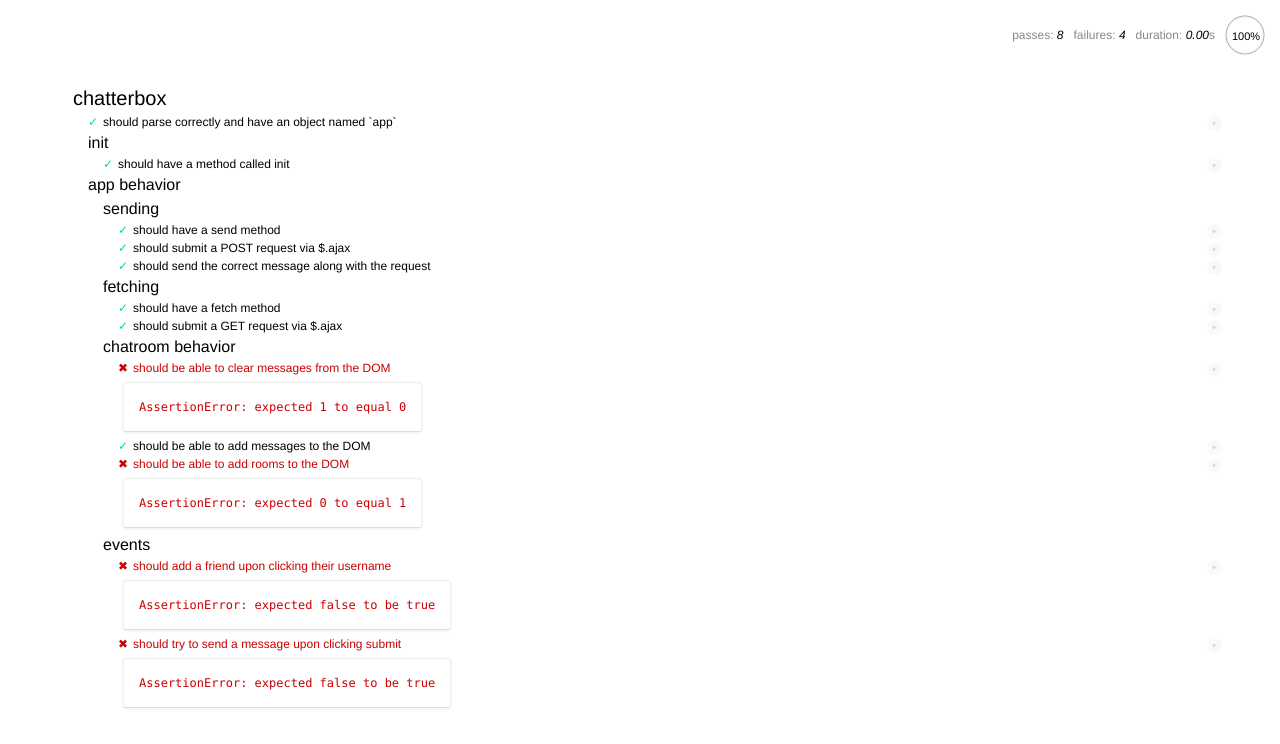
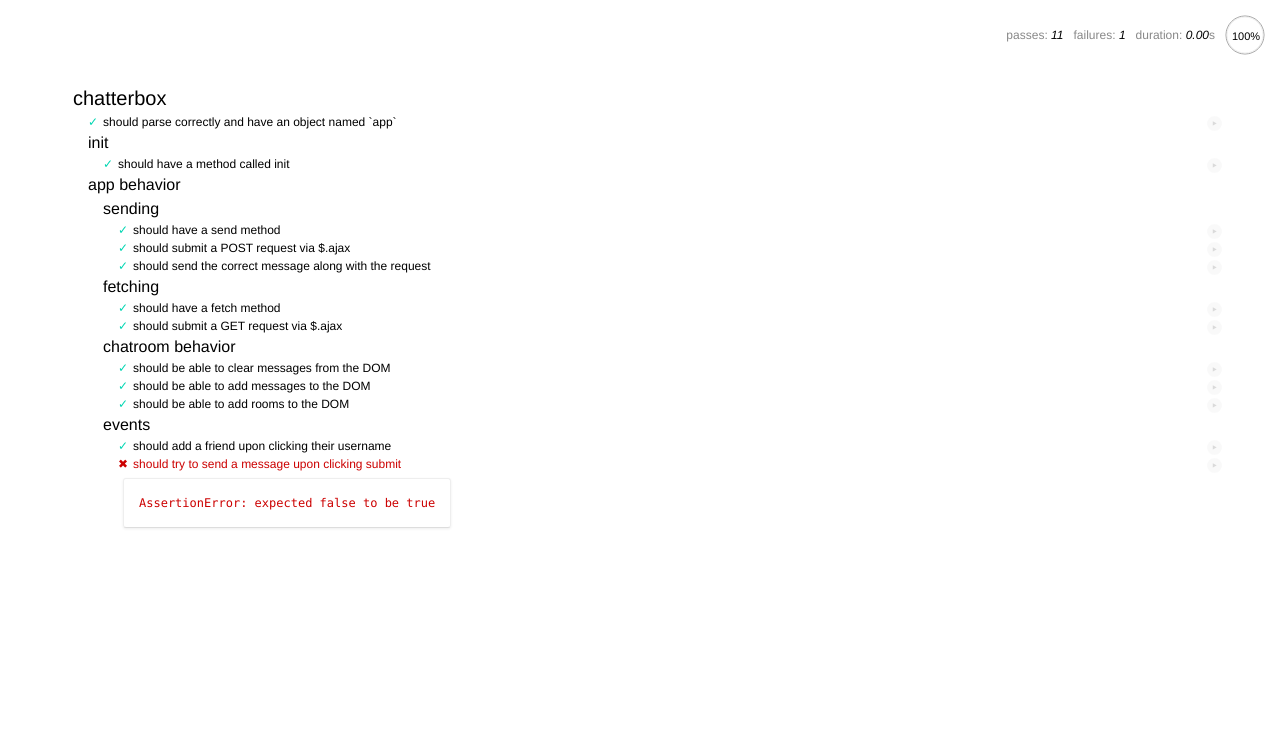
Before and after one commit to mrabuse/chatterbox-client, a website: page SpecRunner.html in a window 1280 px wide. Drawn offline with Linux system fonts and the light colour scheme.

Commit message:
Complete having handleUsernameClick being called when user is clicked

```diff
--- a/client/scripts/app.js
+++ b/client/scripts/app.js
@@ -1,12 +1,17 @@
 //  DESCRIBE 'chatterbox' //
-
 const app = {
 
 };
 
+$(document).ready(function () {
+
+
   // DESCRIBE 'init'  //
 
-app.init = function () {};
+  app.init = function () {
+    $('#chats').on('click', '.username', app.handleUsernameClick);
+  };
+
 
   //  DESCRIBE 'app behavior' //
 
@@ -27,7 +32,7 @@ app.send = function(message) {
   };
 
   //  DESCRIBE 'fetching'  //
-app.fetch = function(string) {
+  app.fetch = function() {
     $.ajax({
       server: 'http://parse.atx.hackreactor.com/chatterbox/classes/messages',
       type: 'GET',
@@ -43,15 +48,18 @@ app.fetch = function(string) {
   //  TODO: DESCRIBE 'chatroom behavior'  //
 
   app.clearMessages = function() {
-  // TODO: should be able to clear messages from the DOM
+    // TODO: should be able to clear messages from the DOM --delete
+    $('#chats').empty();
   };
 
   app.renderMessage = function(message) {
     // TODO: should be able to add messages to the DOM
+    $('#chats').append('<span class=username' + ' data=' + message.roomname + '>' + message.text + '</span>');
   };
 
   app.renderRoom = function(room) {
     // TODO: should be able to add rooms to the DOM
+    $('#roomSelect').append('<div>' + room + ' </div>');
   };
 
 
@@ -59,8 +67,10 @@ app.renderRoom = function(room) {
 
   app.handleUsernameClick = function() {
     // TODO: should add a friend upon clicking their username
+    return true;
   };
 
   app.handleSubmit = function() {
     // TODO: should try to send a message upon clicking submit
   };
+});
```
Also changed, not shown: client/index.html (+1 -1 lines). Lines whose indentation alone changed are shown as unchanged.
